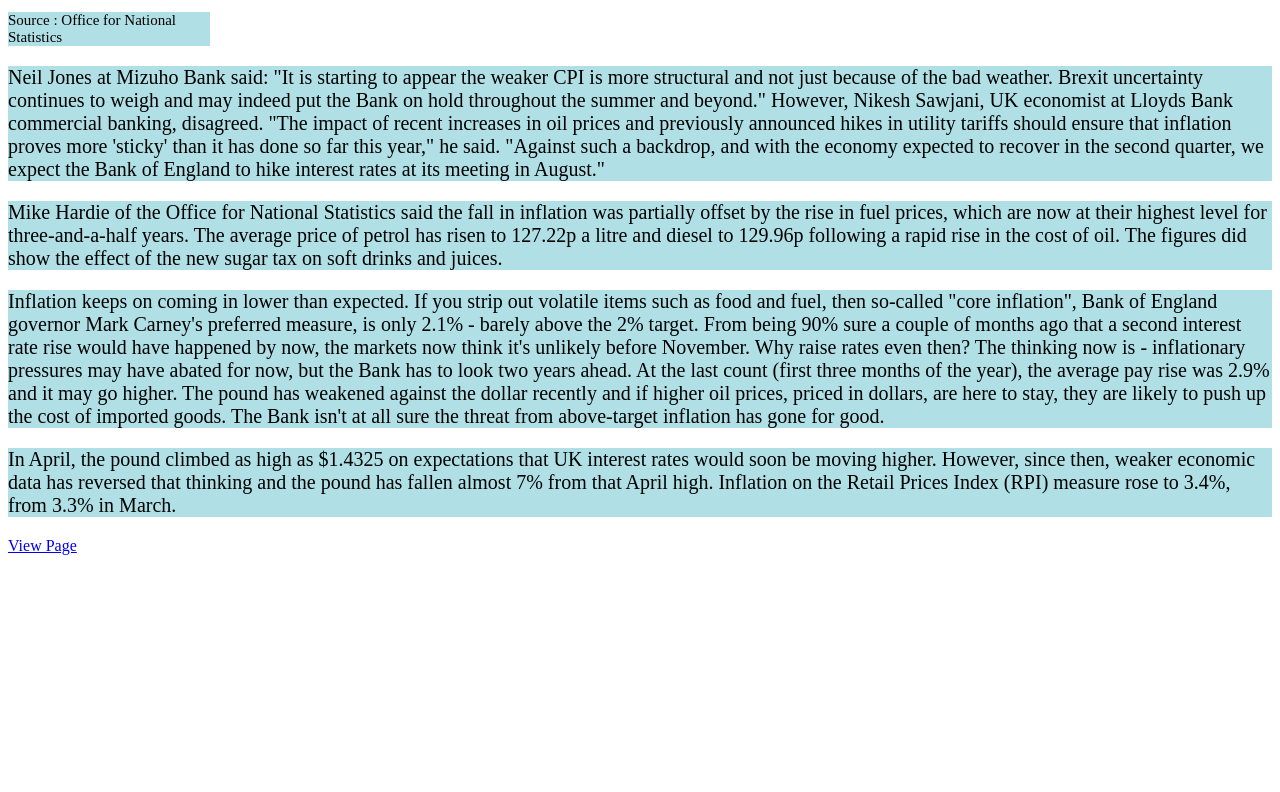
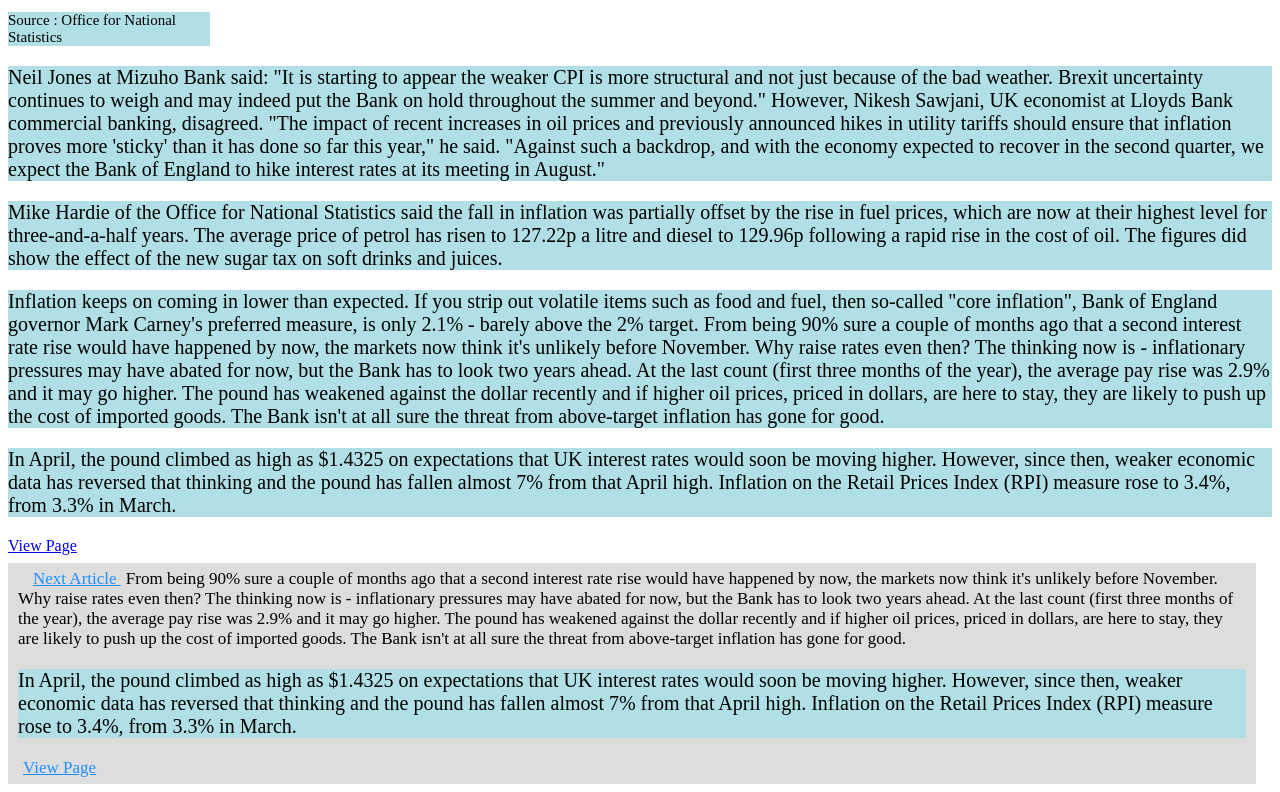
Before and after one commit to Jakevella13/Inflation, a plain HTML site: page index.html in a window 1280 px wide. Shown: the part 873-1665 px from the top of the page. Before the commit the page ends 1436 px from the top, so only its background shows below. Drawn offline with Linux system fonts and the light colour scheme.

Commit message:
Update index.html

```diff
--- a/index.html
+++ b/index.html
@@ -83,3 +83,48 @@ table, td, th {
 
 <a class="w3-btn"   href="http://www.bbc.co.uk/news/business-44221876"
 target="blank"> View Page  </a>
+
+
+<div class="searchbar">
+  <a class="active"
+      <a href="#world"><a class="w3-btn"   href="https://jakevella13.github.io/West-Ham---Pellegrini/index.html"
+target="blank"> Next Article  </a></a>
+     <link rel="stylesheet"
+          href="index.css">
+
+
+From being 90% sure a couple of months ago that a second interest rate rise would have happened by now, the markets now think it's unlikely before November.
+
+Why raise rates even then? The thinking now is - inflationary pressures may have abated for now, but the Bank has to look two years ahead.
+
+At the last count (first three months of the year), the average pay rise was 2.9% and it may go higher.
+
+The pound has weakened against the dollar recently and if higher oil prices, priced in dollars, are here to stay, they are likely to push up the cost of imported goods.
+
+  The Bank isn't at all sure the threat from above-target inflation has gone for good. </p>
+    <p class="paragraph6"> In April, the pound climbed as high as $1.4325 on expectations that UK interest rates would soon be moving higher.
+
+However, since then, weaker economic data has reversed that thinking and the pound has fallen almost 7% from that April high.
+
+      Inflation on the Retail Prices Index (RPI) measure rose to 3.4%, from 3.3% in March.</p>
+</body>
+</>
+
+
+<html>
+<body>
+<head>
+<style>
+table {
+    border-collapse: collapse;
+}
+
+table, td, th {
+    border: 1px solid black;
+}
+</style>
+</head>
+<body>
+
+<a class="w3-btn"   href="http://www.bbc.co.uk/news/business-44221876"
+target="blank"> View Page  </a>
```
